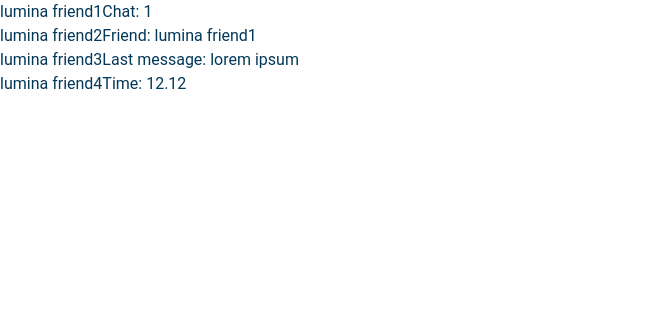
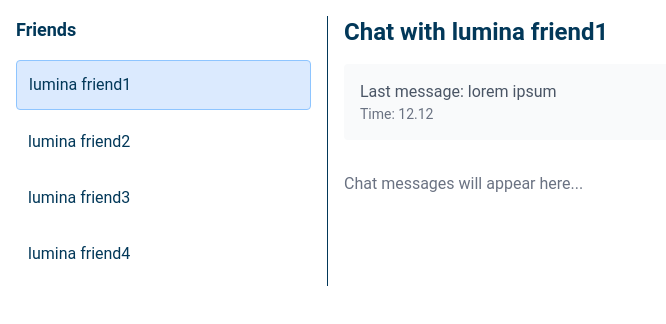
Before and after one commit to kyusak0/Lumina-front, a Next.js app: page /friends/chat/1 in a window 1280 px wide. Shown: the top 324 px of the page, without its empty margins (0-666 px from the left). Built offline with nearby package versions, Linux system fonts and the light colour scheme.

Commit message:
add checking

```diff
--- a/app/friends/chat/[cid]/page.tsx
+++ b/app/friends/chat/[cid]/page.tsx
@@ -10,20 +10,48 @@ export default function ChatPage() {
     const chatId = parseInt(cid as string, 10);
     const chat = chats.find((c: Chat) => c.id === chatId);
 
+    // Handle case where chat is not found
+    if (!chat) {
+        return (
+            <div className="p-4">
+                <h1>Chat not found</h1>
+                <p>No chat exists with ID: {cid}</p>
+            </div>
+        );
+    }
+
     return (
-        <><div className="flex g-4">
-            <div>
-                {chats.map((chat: Chat) => (
-                    <div key={chat.id} className="">
-                        {chat.name}
+        <>
+        <div className="flex gap-4 p-4">
+
+            <div className="w-1/4 border-r pr-4">
+                <h2 className="text-lg font-bold mb-4">Friends</h2>
+                {chats.map((chatItem: Chat) => (
+                    <div
+                        key={chatItem.id}
+                        className={`p-3 mb-2 rounded cursor-pointer ${
+                            chatItem.id === chatId
+                                ? 'bg-blue-100 border border-blue-300'
+                                : 'hover:bg-gray-100'
+                        }`}
+                    >
+                        {chatItem.name}
                     </div>
                 ))}
             </div>
-            <div>
-                <h1>Chat: {cid}</h1>
-                <p>Friend: {chat.name}</p>
-                <p>Last message: {chat.mess}</p>
-                <p>Time: {chat.time}</p>
+
+            {/* Chat Area */}
+            <div className="flex-1">
+                <h1 className="text-2xl font-bold mb-4">Chat with {chat.name}</h1>
+                <div className="mb-4 p-4 bg-gray-50 rounded">
+                    <p className="text-gray-600">Last message: {chat.mess}</p>
+                    <p className="text-sm text-gray-500">Time: {chat.time}</p>
+                </div>
+
+                {/* Add chat messages and input here later */}
+                <div className="mt-8">
+                    <p className="text-gray-500">Chat messages will appear here...</p>
+                </div>
             </div>
         </div>
         </>
```
